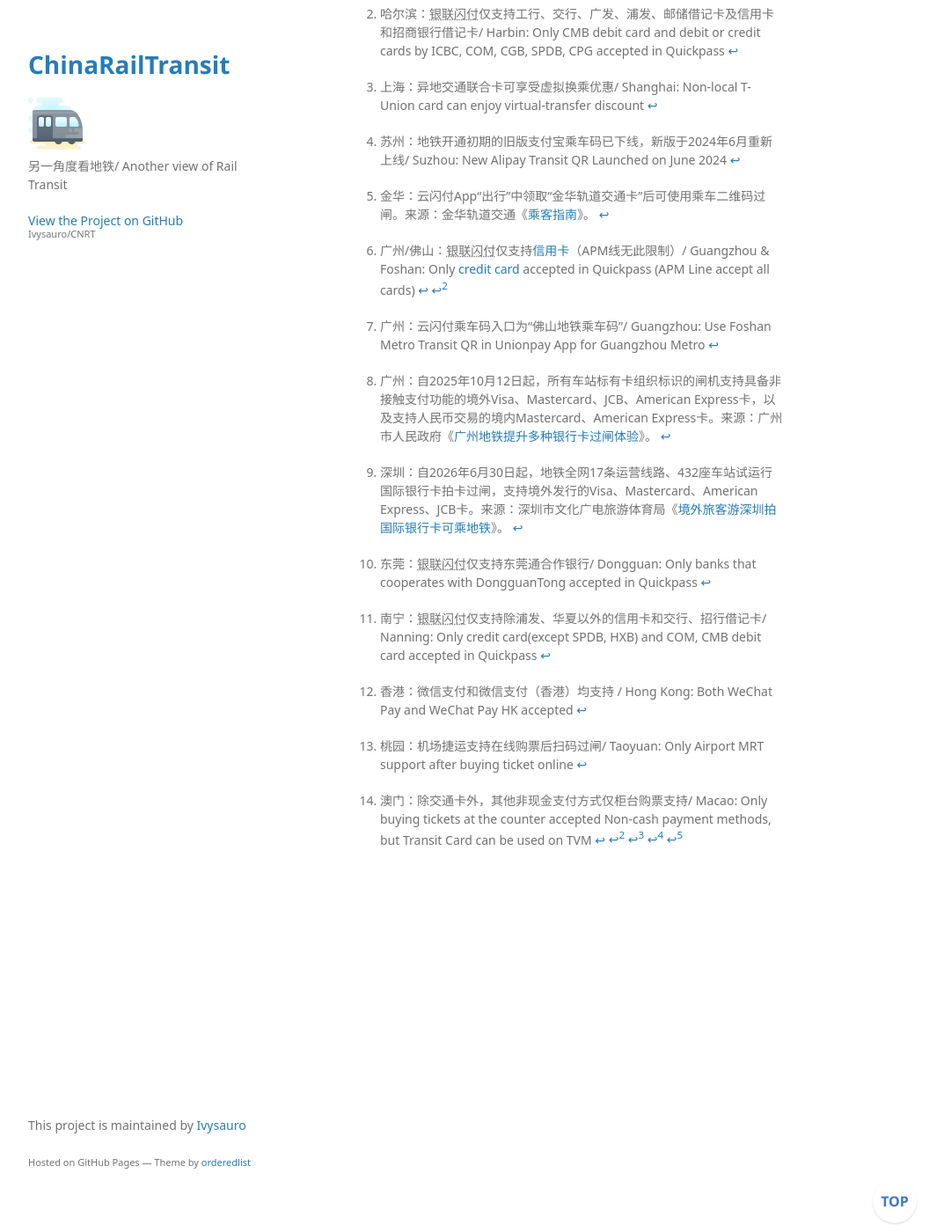
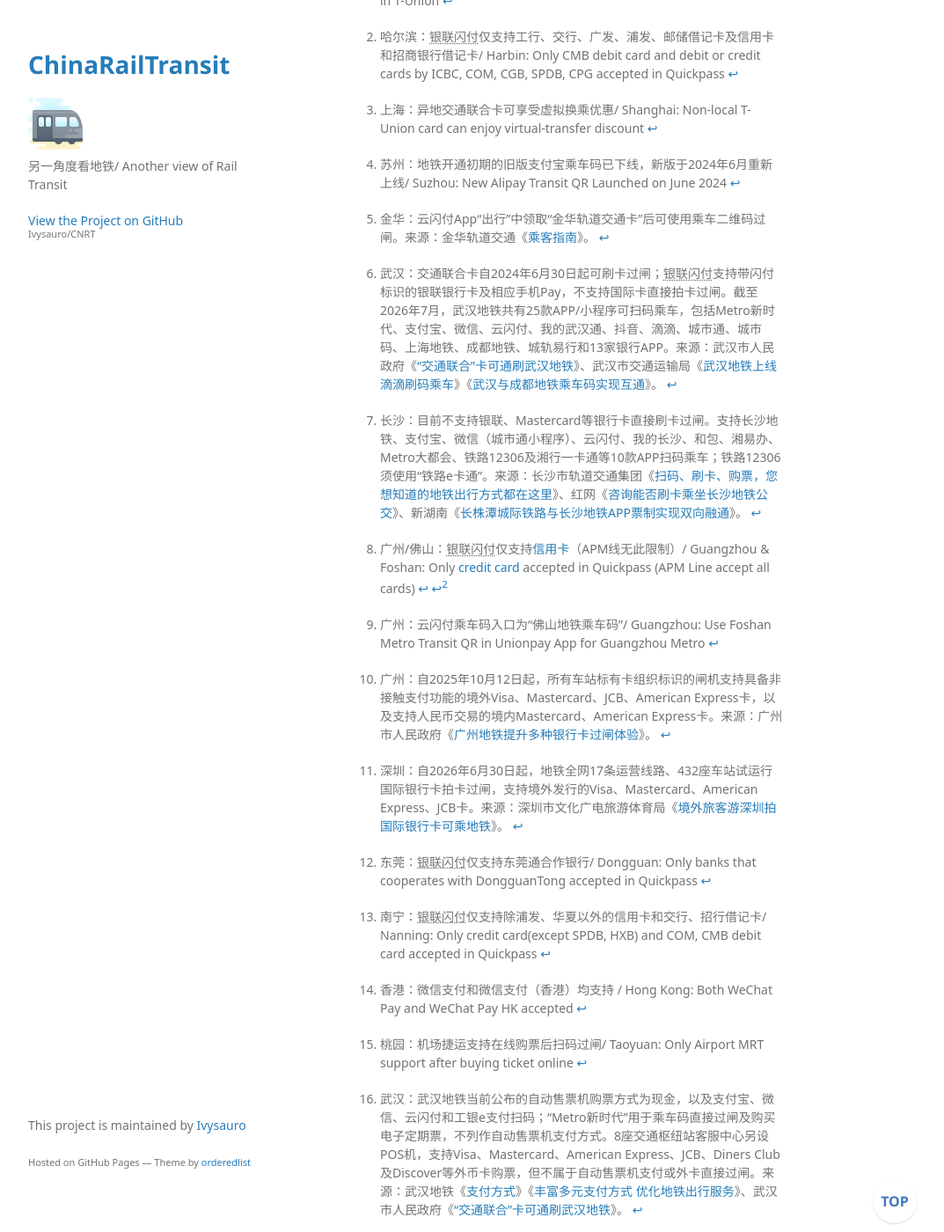
Before and after one commit to Ivysauro/CNRT, a Jekyll site: the page built from data/Pay.md, in a window 1280 px wide and 1400 px high, scrolled down 9259 px. Shown: the whole window at 88% size, without its empty margins (178-1251 px from the left). Built offline with Jekyll 4.4.1, drawn with Linux system fonts in a browser that asks for light colours; some web fonts are replaced; our own code applies the rules of GitHub Pages for plain Markdown files; a script that is not in the unit is left out; some of the changed text lies outside the part shown.

Commit message:
fix(payment): update Wuhan and Changsha methods
Update Wuhan's gate-payment coverage with the current 25-app QR ecosystem, including Didi and Douyin, and clarify that international cards are limited to POS ticket purchases at eight hub-station service centers rather than direct gate taps. Remove Metro New Era from the Wuhan TVM column because the official app issues gate QR tickets and electronic passes instead of serving as a TVM payment method.

Update Changsha's current 10-app QR list, retain Railway 12306 and CMPay, and document that bank cards cannot be tapped directly at gates. Remove the Changsha Metro app from the TVM column while preserving the documented cash, WeChat, Alipay, CMPay, and UnionPay online ticket-purchase methods.

Sources: Wuhan Metro payment guide and Wuhan municipal transport notices; Changsha Metro payment and ticketing guides, the operator's Rednet responses, and Hunan Intercity's bidirectional Railway e-card integration notice.

```diff
--- a/data/Pay.md
+++ b/data/Pay.md
@@ -87,8 +87,8 @@
 | | | <img src="https://raw.githubusercontent.com/Ivysauro/CNRT/master/images/T-Union.png" width="25" hegiht="25" alt="T-Union"/> | <img src="https://raw.githubusercontent.com/Ivysauro/CNRT/master/images/Unionpay NFC.png" width="35" hegiht="35" alt="Unionpay Quickpass"/> | <img src="https://raw.githubusercontent.com/Ivysauro/CNRT/master/images/Alipay.png" width="25" hegiht="25" alt="Alipay"/> | <img src="https://raw.githubusercontent.com/Ivysauro/CNRT/master/images/WeChat Pay.png" width="20" hegiht="20" alt="WeChat Pay"/> | <img src="https://raw.githubusercontent.com/Ivysauro/CNRT/master/images/Unionpay.png" width="20" hegiht="20" alt="Unionpay App"/> | <img src="https://raw.githubusercontent.com/Ivysauro/CNRT/master/images/contactless.gif" width="25" hegiht="25" alt="Global Cards"/> | <img src="https://raw.githubusercontent.com/Ivysauro/CNRT/master/images/Rail Transit.png" width="20" hegiht="20" alt="Transit Apps"/> | |
 | <img src="https://raw.githubusercontent.com/Ivysauro/CNRT/master/images/city/zz.gif" width="20" hegiht="20"/>4101 郑州/ Zhengzhou | 2013 | ✅ | | ✅ | ✅ | ✅ | | ✅ | |
 | <img src="https://raw.githubusercontent.com/Ivysauro/CNRT/master/images/city/ly.gif" width="20" hegiht="20"/>4103 洛阳/ Luoyang | 2021 | ✅ | ✅ | ✅ | ✅ | ✅ | | ✅ |
-| <img src="https://raw.githubusercontent.com/Ivysauro/CNRT/master/images/city/wh.gif" width="20" hegiht="20"/>4201 武汉/ Wuhan | 2004 | ✅ | ✅ | ✅ | ✅ | ✅ | | ✅ | |
-| <img src="https://raw.githubusercontent.com/Ivysauro/CNRT/master/images/city/cs.gif" width="20" hegiht="20"/>4301 长沙/ Changsha | 2014 | ✅ | | ✅ | ✅ | ✅ | | ✅ | <img src="https://raw.githubusercontent.com/Ivysauro/CNRT/master/images/12306.png" width="20" hegiht="20" alt="12306 App"/><img src="https://raw.githubusercontent.com/Ivysauro/CNRT/master/images/CMPay.png" width="20" hegiht="20" alt="CMPay"/> |
+| <img src="https://raw.githubusercontent.com/Ivysauro/CNRT/master/images/city/wh.gif" width="20" hegiht="20"/>4201 武汉/ Wuhan[^wh] | 2004 | ✅ | ✅ | ✅ | ✅ | ✅ | | ✅ | <img src="https://raw.githubusercontent.com/Ivysauro/CNRT/master/images/DiDi.png" width="20" hegiht="20" alt="DiDi"/> 抖音 |
+| <img src="https://raw.githubusercontent.com/Ivysauro/CNRT/master/images/city/cs.gif" width="20" hegiht="20"/>4301 长沙/ Changsha[^cs] | 2014 | ✅ | | ✅ | ✅ | ✅ | | ✅ | <img src="https://raw.githubusercontent.com/Ivysauro/CNRT/master/images/12306.png" width="20" hegiht="20" alt="12306 App"/><img src="https://raw.githubusercontent.com/Ivysauro/CNRT/master/images/CMPay.png" width="20" hegiht="20" alt="CMPay"/> |
 | <img src="https://raw.githubusercontent.com/Ivysauro/CNRT/master/images/city/gz.gif" width="20" hegiht="20"/>4401 广州/ Guangzhou | 1997 | ✅ | ✅c[^gz] | ✅ | ✅ | ✅[^can] | V/M/J/AE[^gz2] | ✅ | |
 | <img src="https://raw.githubusercontent.com/Ivysauro/CNRT/master/images/city/sz.gif" width="20" hegiht="20"/>4403 深圳/ Shenzhen | 2004 | ✅ | ✅ | ✅ | ✅ | ✅ | V/M/J/AE[^sz2] | ✅ | <img src="https://raw.githubusercontent.com/Ivysauro/CNRT/master/images/DiDi.png" width="20" hegiht="20" alt="DiDi"/> |
 | <img src="https://raw.githubusercontent.com/Ivysauro/CNRT/master/images/city/fs.gif" width="20" hegiht="20"/>4406 佛山/ Foshan | 2021 | ✅ | ✅c[^gz] | ✅ | ✅ | ✅ | | ✅ | |
@@ -128,6 +128,10 @@
 [^jh]: 金华：云闪付App“出行”中领取“金华轨道交通卡”后可使用乘车二维码过闸。来源：金华轨道交通《[乘客指南](http://www.jhmtr.net/rideGuide/)》。
 
 [^sz2]: 深圳：自2026年6月30日起，地铁全网17条运营线路、432座车站试运行国际银行卡拍卡过闸，支持境外发行的Visa、Mastercard、American Express、JCB卡。来源：深圳市文化广电旅游体育局《[境外旅客游深圳拍国际银行卡可乘地铁](http://wtl.sz.gov.cn/ztzl_78228/tszl/xjfdpd/fdzxzx/content/post_12876632.html)》。
+
+[^wh]: 武汉：交通联合卡自2024年6月30日起可刷卡过闸；银联闪付支持带闪付标识的银联银行卡及相应手机Pay，不支持国际卡直接拍卡过闸。截至2026年7月，武汉地铁共有25款APP/小程序可扫码乘车，包括Metro新时代、支付宝、微信、云闪付、我的武汉通、抖音、滴滴、城市通、城市码、上海地铁、成都地铁、城轨易行和13家银行APP。来源：武汉市人民政府《[“交通联合”卡可通刷武汉地铁](https://www.wuhan.gov.cn/sy/whyw/202406/t20240625_2420407.shtml)》、武汉市交通运输局《[武汉地铁上线滴滴刷码乘车](https://jtj.wuhan.gov.cn/jtzx/zwdt/202511/t20251105_2672884.shtml)》《[武汉与成都地铁乘车码实现互通](https://jtj.wuhan.gov.cn/jtzx/zwdt/202607/t20260720_2823085.shtml)》。
+
+[^cs]: 长沙：目前不支持银联、Mastercard等银行卡直接刷卡过闸。支持长沙地铁、支付宝、微信（城市通小程序）、云闪付、我的长沙、和包、湘易办、Metro大都会、铁路12306及湘行一卡通等10款APP扫码乘车；铁路12306须使用“铁路e卡通”。来源：长沙市轨道交通集团《[扫码、刷卡、购票，您想知道的地铁出行方式都在这里](https://www.hncsmtr.com/905/918/content_83221.html)》、红网《[咨询能否刷卡乘坐长沙地铁公交](https://wz.rednet.cn/front/messages/mdetail?id=887777)》、新湖南《[长株潭城际铁路与长沙地铁APP票制实现双向融通](https://m.voc.com.cn/xhn/news/202412/21552797.html)》。
 
 [^hrb]: 哈尔滨：银联闪付仅支持工行、交行、广发、浦发、邮储借记卡及信用卡和招商银行借记卡/ Harbin: Only CMB debit card and debit or credit cards by ICBC, COM, CGB, SPDB, CPG accepted in Quickpass
 
@@ -185,8 +189,8 @@
 |  | 💴🪙 | <img src="https://raw.githubusercontent.com/Ivysauro/CNRT/master/images/eCNY.png" width="20" hegiht="20" alt="E-CNY"/> | <img src="https://raw.githubusercontent.com/Ivysauro/CNRT/master/images/Alipay.png" width="25" hegiht="25" alt="Alipay"/> | <img src="https://raw.githubusercontent.com/Ivysauro/CNRT/master/images/WeChat Pay.png" width="20" hegiht="20" alt="WeChat Pay"/> | <img src="https://raw.githubusercontent.com/Ivysauro/CNRT/master/images/Unionpay QR.png" width="40" hegiht="40" alt="Unionpay QR Code"/> | <img src="https://raw.githubusercontent.com/Ivysauro/CNRT/master/images/Unionpay NFC.png" width="35" hegiht="35" alt="Unionpay Quickpass"/> | <img src="https://raw.githubusercontent.com/Ivysauro/CNRT/master/images/contactless.gif" width="25" hegiht="25" alt="Global Cards"/> | 💳 | <img src="https://raw.githubusercontent.com/Ivysauro/CNRT/master/images/Rail Transit.png" width="20" hegiht="20" alt="Transit Apps"/> |
 | <img src="https://raw.githubusercontent.com/Ivysauro/CNRT/master/images/city/zz.gif" width="20" hegiht="20"/>4101 郑州/ Zhengzhou | 🪙1、💴5/10 |  | 🛑 | 🛑 | ✅ |  |  |  |  |  |
 | <img src="https://raw.githubusercontent.com/Ivysauro/CNRT/master/images/city/ly.gif" width="20" hegiht="20"/>4103 洛阳/ Luoyang | 🪙1、💴5/10 |  | ✅ | ✅ | ✅ |  |  |  | ✅ |  |
-| <img src="https://raw.githubusercontent.com/Ivysauro/CNRT/master/images/city/wh.gif" width="20" hegiht="20"/>4201 武汉/ Wuhan | 🪙0.5/1、💴5/10/20 |  | ✅ | ✅ | ✅ |  |  |  | ✅ |  |
-| <img src="https://raw.githubusercontent.com/Ivysauro/CNRT/master/images/city/cs.gif" width="20" hegiht="20"/>4301 长沙/ Changsha | 🪙1、💴5/10/20 |  | ✅ | ✅ | ✅ |  |  |  | ✅ |  |
+| <img src="https://raw.githubusercontent.com/Ivysauro/CNRT/master/images/city/wh.gif" width="20" hegiht="20"/>4201 武汉/ Wuhan[^wh2] | 🪙0.5/1、💴5/10/20 |  | ✅ | ✅ | ✅ |  |  |  |  |  |
+| <img src="https://raw.githubusercontent.com/Ivysauro/CNRT/master/images/city/cs.gif" width="20" hegiht="20"/>4301 长沙/ Changsha[^cs2] | 🪙1、💴5/10/20 |  | ✅ | ✅ | ✅ |  |  |  |  |  |
 | <img src="https://raw.githubusercontent.com/Ivysauro/CNRT/master/images/city/gz.gif" width="20" hegiht="20"/>4401 广州/ Guangzhou | 🪙1、💴5/10 | ✅ | ✅ | ✅ |  |  |  |  | ✅ |  |
 | <img src="https://raw.githubusercontent.com/Ivysauro/CNRT/master/images/city/sz.gif" width="20" hegiht="20"/>4403 深圳/ Shenzhen | 🪙0.5/1、💴5/10/20 | ⏳ | ✅ | ✅ |  |  |  |  |  |  |
 | <img src="https://raw.githubusercontent.com/Ivysauro/CNRT/master/images/city/fs.gif" width="20" hegiht="20"/>4406 佛山/ Foshan | 🪙1、💴5/10 |  | ✅ | ✅ |  |  |  |  |  |  |
@@ -210,6 +214,10 @@
 | <img src="https://raw.githubusercontent.com/Ivysauro/CNRT/master/images/city/tc.gif" width="20" hegiht="20"/>8304 台中/ Taichung |  |  |  |  |  |  |  |  |  |  |
 |  | 💴🪙 | <img src="https://raw.githubusercontent.com/Ivysauro/CNRT/master/images/eCNY.png" width="20" hegiht="20" alt="E-CNY"/> | <img src="https://raw.githubusercontent.com/Ivysauro/CNRT/master/images/Alipay.png" width="25" hegiht="25" alt="Alipay"/> | <img src="https://raw.githubusercontent.com/Ivysauro/CNRT/master/images/WeChat Pay.png" width="20" hegiht="20" alt="WeChat Pay"/> | <img src="https://raw.githubusercontent.com/Ivysauro/CNRT/master/images/Unionpay QR.png" width="40" hegiht="40" alt="Unionpay QR Code"/> | <img src="https://raw.githubusercontent.com/Ivysauro/CNRT/master/images/Unionpay NFC.png" width="35" hegiht="35" alt="Unionpay Quickpass"/> | <img src="https://raw.githubusercontent.com/Ivysauro/CNRT/master/images/contactless.gif" width="25" hegiht="25" alt="Global Cards"/> | 💳 | <img src="https://raw.githubusercontent.com/Ivysauro/CNRT/master/images/Rail Transit.png" width="20" hegiht="20" alt="Transit Apps"/> |
 
+[^wh2]: 武汉：武汉地铁当前公布的自动售票机购票方式为现金，以及支付宝、微信、云闪付和工银e支付扫码；“Metro新时代”用于乘车码直接过闸及购买电子定期票，不列作自动售票机支付方式。8座交通枢纽站客服中心另设POS机，支持Visa、Mastercard、American Express、JCB、Diners Club及Discover等外币卡购票，但不属于自动售票机支付或外卡直接过闸。来源：武汉地铁《[支付方式](https://www.wuhanrt.com/metro-operation.html?anchorPoint=OperationsTime)》《[丰富多元支付方式 优化地铁出行服务](http://m.toutiao.com/group/7377423949124092425/)》、武汉市人民政府《[“交通联合”卡可通刷武汉地铁](https://www.wuhan.gov.cn/sy/whyw/202406/t20240625_2420407.shtml)》。
+
+[^cs2]: 长沙：自动售票机支持现金，以及微信、支付宝、和包、银联在线支付购买单程票；银联在线支付属于扫码支付，不是银联闪付或银行卡拍卡。“长沙地铁”APP可购买电子单程票、电子储值票并直接扫码过闸，不列作自动售票机支付方式。来源：长沙市轨道交通集团《[扫码、刷卡、购票，您想知道的地铁出行方式都在这里](https://www.hncsmtr.com/905/918/content_83221.html)》《[票务信息](https://www.hncsmtr.com/905/941/index.htm)》、红网《[希望长沙地铁引入支付宝云闪付和包等多种支付方式](https://wz.rednet.cn/front/messages/mdetail?id=774404)》。
+
 
 ## 感谢/ Thanks
 
```
